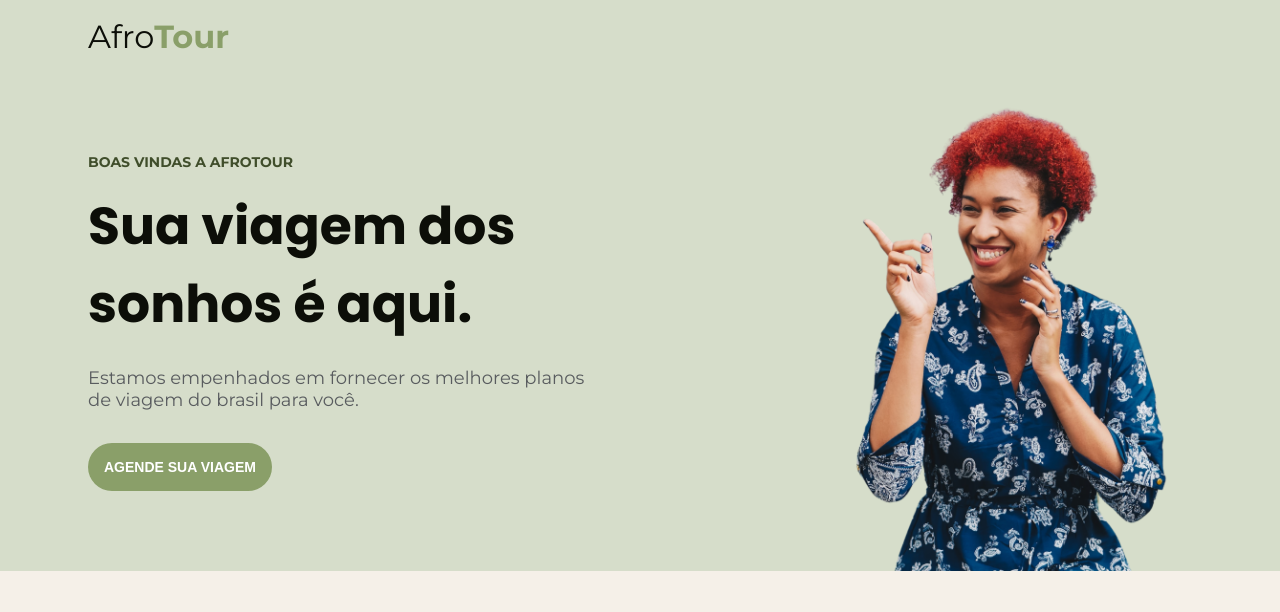
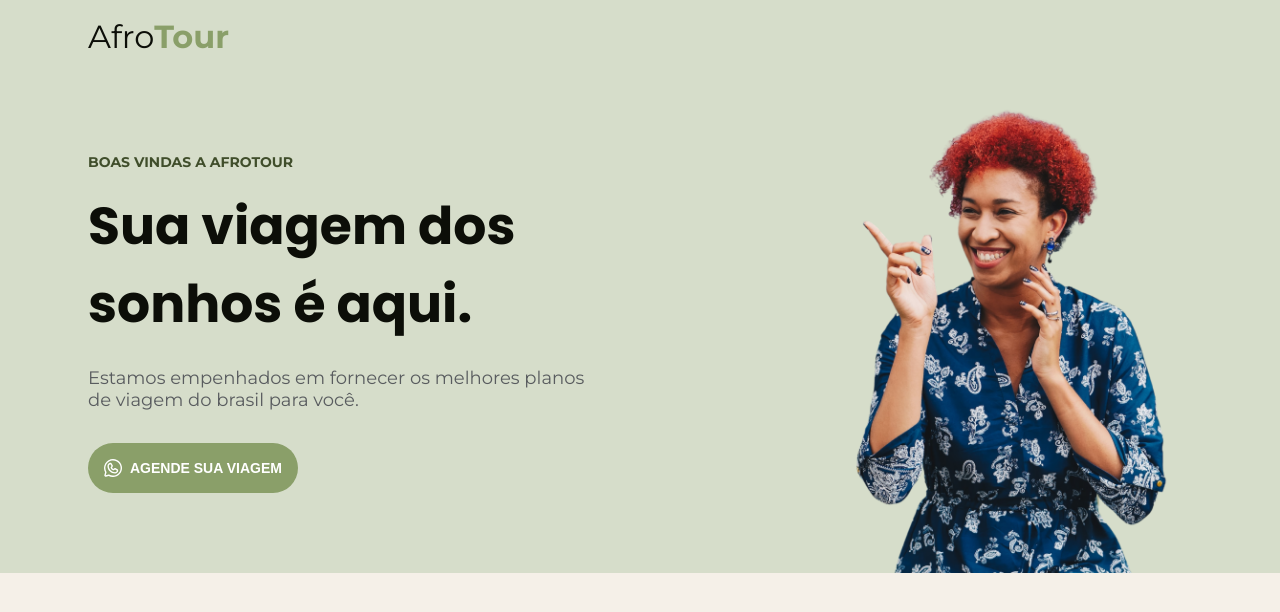
Before and after one commit to oAnthonyG/AfroTour, a React (Vite) app: page / in a window 1280 px wide. Shown: the top 612 px of the page. Built offline with nearby package versions, Linux system fonts and the light colour scheme.

Commit message:
add a wpp icon

```diff
--- a/src/App.module.scss
+++ b/src/App.module.scss
@@ -35,9 +35,12 @@
       }
 
       button {
+        display: flex;
+        align-items: center;
+        gap: 0.5rem;
         font-size: 0.875rem;
+        font-weight: 700;
         text-transform: uppercase;
-        font-weight: 700;
         border: none;
         border-radius: 20rem;
         padding: 1rem;
@@ -49,6 +52,10 @@
 
         &:hover {
           background-color: $green-600;
+        }
+
+        img{
+          height: 1.125rem;
         }
       }
     }
--- a/src/App.tsx
+++ b/src/App.tsx
@@ -1,9 +1,10 @@
 import './styles/global.scss'
 import styles from './App.module.scss';
 
-
 import { Header } from './components/Header'
 import HappyPersonPng from './assets/happy-person.png';
+
+import WhatsAppSvg from './assets/icon-wpp.svg';
 
 function App() {
   return (
@@ -16,7 +17,7 @@ function App() {
               <span>Boas vindas a AfroTour</span>
               <h1>Sua viagem dos sonhos é aqui.</h1>
               <p>Estamos empenhados em fornecer os melhores planos de viagem do brasil para você.</p>
-              <button> Agende sua viagem</button>
+              <button><img src={WhatsAppSvg}/> Agende sua viagem</button>
             </div>
             <img src={HappyPersonPng} alt="Pessoa muito feliz" />
           </div>
```
Also changed, not shown: src/assets/icon-wpp.svg (added).
